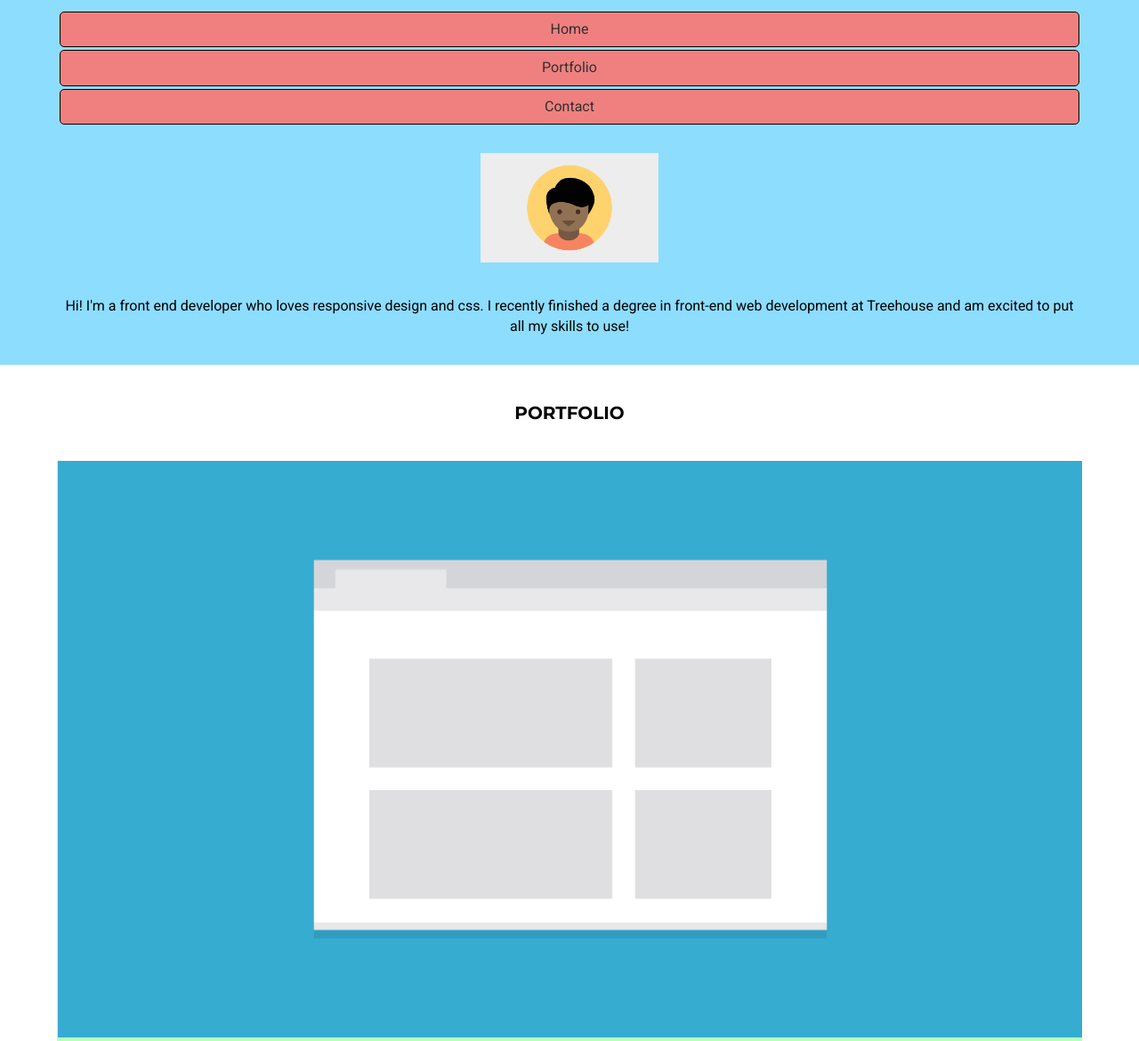
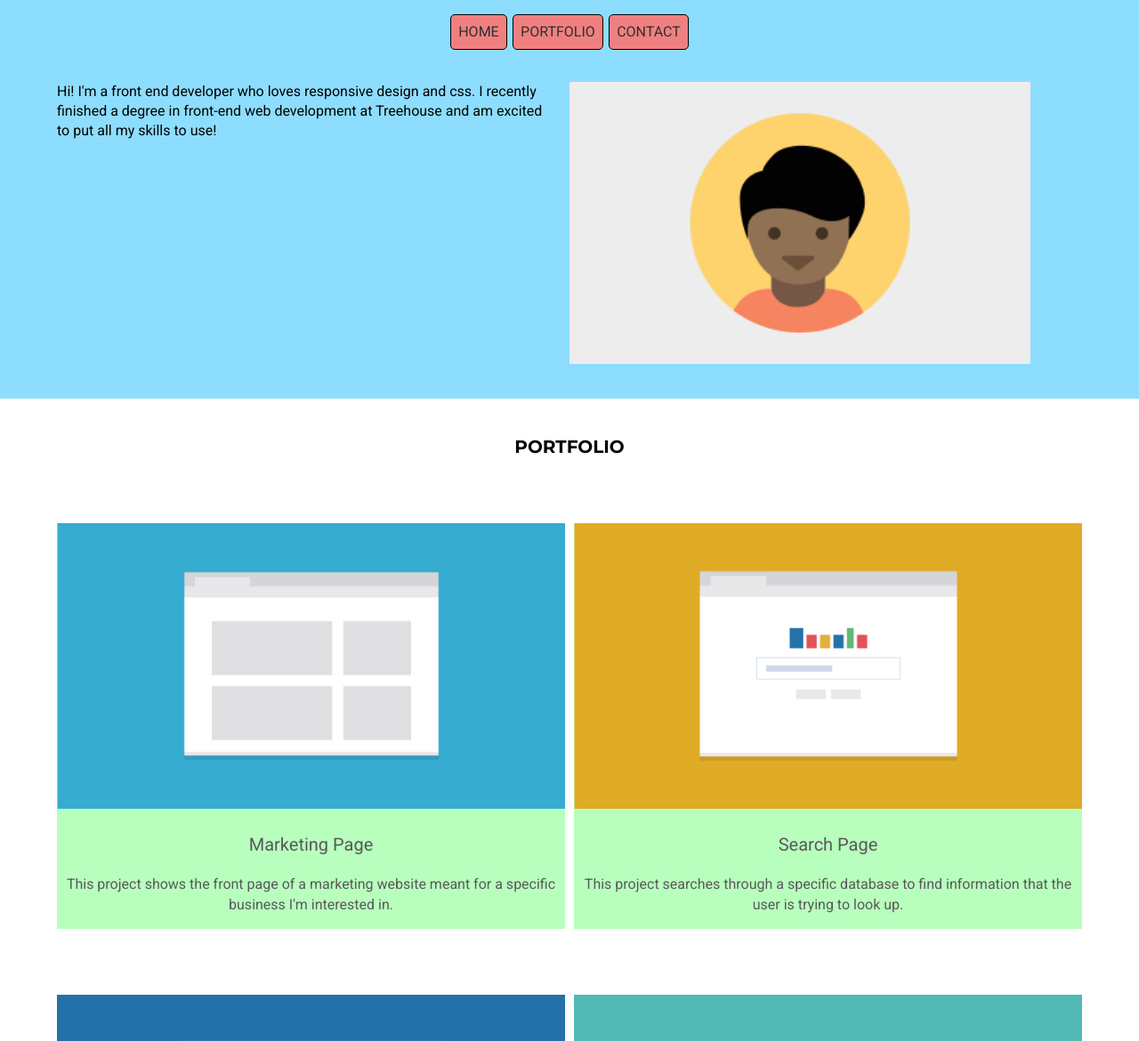
Before and after one commit to The-Juan-AndOnly/Mobile-Responsive-Portfolio, a plain HTML site: page index.html in a window 1280 px wide. Shown: the part 80-1250 px from the top of the page at 89% size. Drawn offline with Linux system fonts and the light colour scheme.

Commit message:
Added Tablet Styles

```diff
--- a/css/styles.css
+++ b/css/styles.css
@@ -49,6 +49,15 @@ li {
   border-radius: 5px;
 }
 
+.title {
+  font-family: var(--secondary-font-family);
+  font-size: 1.25rem;
+  text-align: center;
+  margin: 2em 0;
+  text-transform: uppercase;
+  font-weight: 700;
+}
+
 /* Header Styling */
 header {
   background: var(--secondary-background-color);
@@ -63,7 +72,7 @@ header .header__title {
   margin: 0 0 0.5em;
 }
 
-nav {
+header nav {
   margin-bottom: 2em;
 }
 
@@ -71,21 +80,22 @@ header .list {
   text-align: center;
 }
 
-.list__item {
+header .list__item {
   background: lightcoral;
   border: 1px solid black;
+  text-transform: uppercase;
 }
 
 header .list__item a:hover {
   cursor: pointer;
 }
 
-.profile__img-container {
+header .profile__img-container {
   width: 200px;
   margin: 0 auto 2em;
 }
 
-.profile__info {
+header .profile__info {
   font-weight: 300;
   font-size: 1rem;
   padding: 0 0 2em;
@@ -94,27 +104,23 @@ header .list__item a:hover {
 
 /* Portfolio Section Styling */
 
-.title {
-  font-family: var(--secondary-font-family);
-  font-size: 1.25rem;
-  text-align: center;
-  margin: 2em 0;
-  text-transform: uppercase;
-  font-weight: 700;
+.projects-wrapper {
+  display: flex;
+  flex-direction: column;
 }
 
-.project {
+#portfolio .project {
   margin: 2rem 0;
   background: var(--primary-background-color);
   color: var(--secondary-font-color);
 }
 
-.project__title {
+#portfolio .project__title {
   text-align: center;
   font-size: 1.25rem;
   padding: 1em;
 }
-.project__info {
+#portfolio .project__info {
   text-align: center;
   padding: 0 0.2em 1em;
   font-weight: 300;
@@ -127,20 +133,69 @@ header .list__item a:hover {
   padding: 1em 0;
 }
 
-.contact__info {
+#contact .contact__info {
   text-align: center;
   margin-bottom: 1.5em;
+}
+
+#contact .text__bold {
+  font-weight: 700;
 }
 
 /* Footer Styling */
 footer {
   display: flex;
   justify-content: space-between;
+  align-items: center;
   border-top: 1px solid gray;
   padding: 1.5rem 0.5em;
   font-weight: 700;
 }
 
-.backToTop {
+footer .backToTop {
   text-transform: uppercase;
 }
+
+footer .page-links {
+  display: none;
+}
+
+@media screen and (min-width: 768px) {
+  header .list {
+    display: flex;
+    justify-content: center;
+  }
+
+  header .profile {
+    display: flex;
+    justify-content: space-evenly;
+  }
+
+  header .profile__img-container {
+    width: 50%;
+    order: 2;
+  }
+
+  header .profile__img {
+    width: 90%;
+  }
+
+  header .profile__info {
+    width: 50%;
+    text-align: left;
+    padding-right: 1em;
+  }
+
+  .projects-wrapper {
+    display: grid;
+    grid-template-columns: 1fr 1fr;
+    grid-gap: 10px;
+  }
+
+  footer .backToTop {
+    display: none;
+  }
+  footer .page-links {
+    display: flex;
+  }
+}
--- a/index.html
+++ b/index.html
@@ -43,12 +43,13 @@
     <section id="portfolio">
       <div class="container">
         <h2 class="title">Portfolio</h2>
+        <div class="projects-wrapper">
           <div class="project">
             <img src="images/portfolio-1.png" />
             <h3 class="project__title">Marketing Page</h3>
             <p class="project__info">
-            This project shows the front page of a marketing website meant for a
-            specific business I'm interested in.
+              This project shows the front page of a marketing website meant for
+              a specific business I'm interested in.
             </p>
           </div>
           <div class="project">
@@ -63,16 +64,16 @@
             <img src="images/portfolio-3.png" />
             <h3 class="project__title">Travel App</h3>
             <p class="project__info">
-            This project compares travel times based on different transportation
-            methods and tells you the best one.
+              This project compares travel times based on different
+              transportation methods and tells you the best one.
             </p>
           </div>
           <div class="project">
             <img src="images/portfolio-4.png" />
             <h3 class="project__title">Map of Favorte Spots</h3>
             <p class="project__info">
-            This project uses mapping apis to plot points for my favorite spots
-            in the city for a do-it-yourself walking tour.
+              This project uses mapping apis to plot points for my favorite
+              spots in the city for a do-it-yourself walking tour.
             </p>
           </div>
           <div class="project">
@@ -90,6 +91,7 @@
               Someone can enter in the numbers they want, and press the big blue
               button and get the result.
             </p>
+          </div>
         </div>
       </div>
     </section>
@@ -116,6 +118,11 @@
     <footer>
       <h3>Student Name</h3>
       <a href="#" class="backToTop">Back to top</a>
+      <ul class="page-links">
+        <li><a href="#">Home</a></li>
+        <li><a href="#portfolio">Portfolio</a></li>
+        <li><a href="#contact">Contact</a></li>
+      </ul>
     </footer>
   </body>
 </html>
```
Lines whose indentation alone changed are shown as unchanged.
